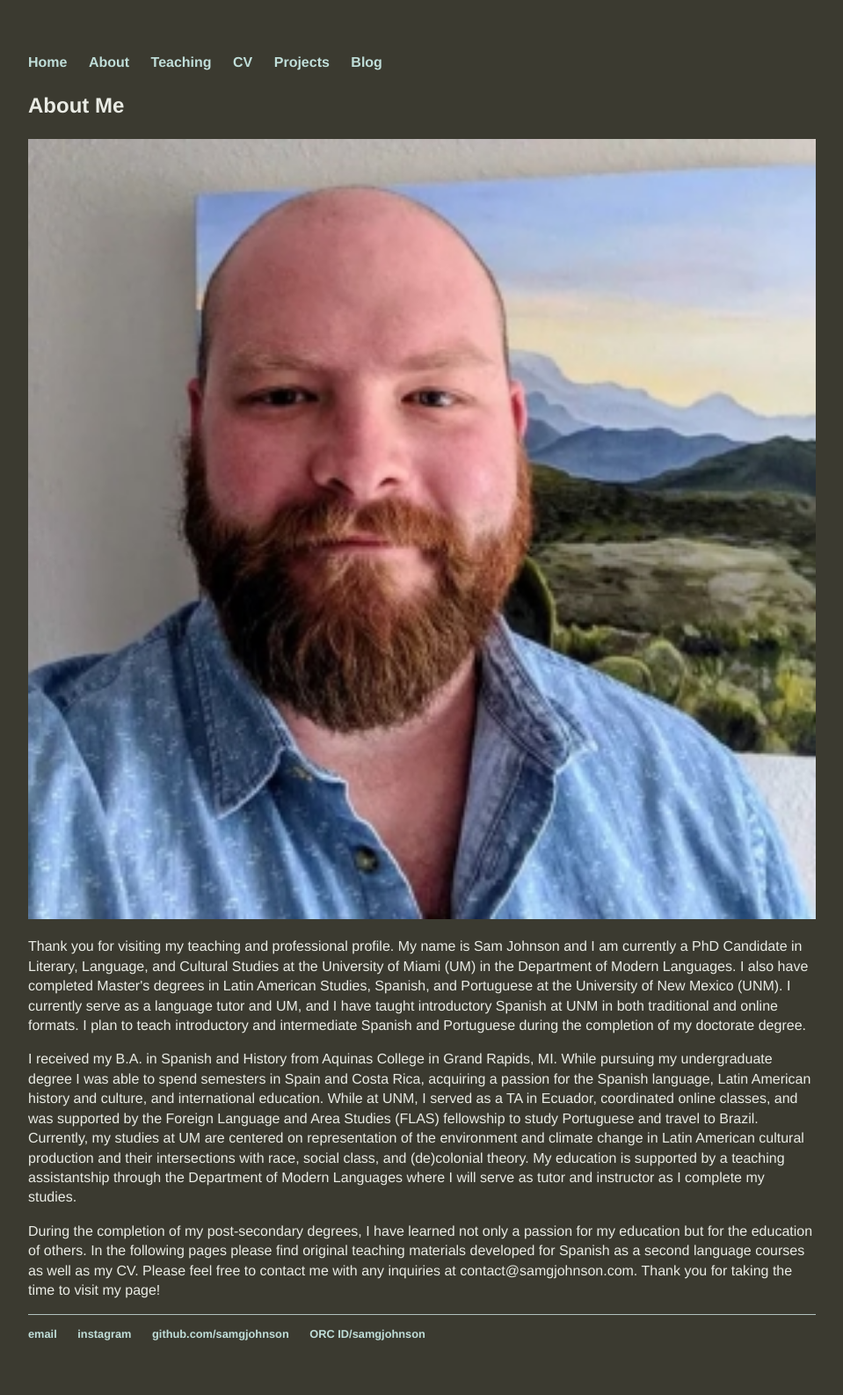
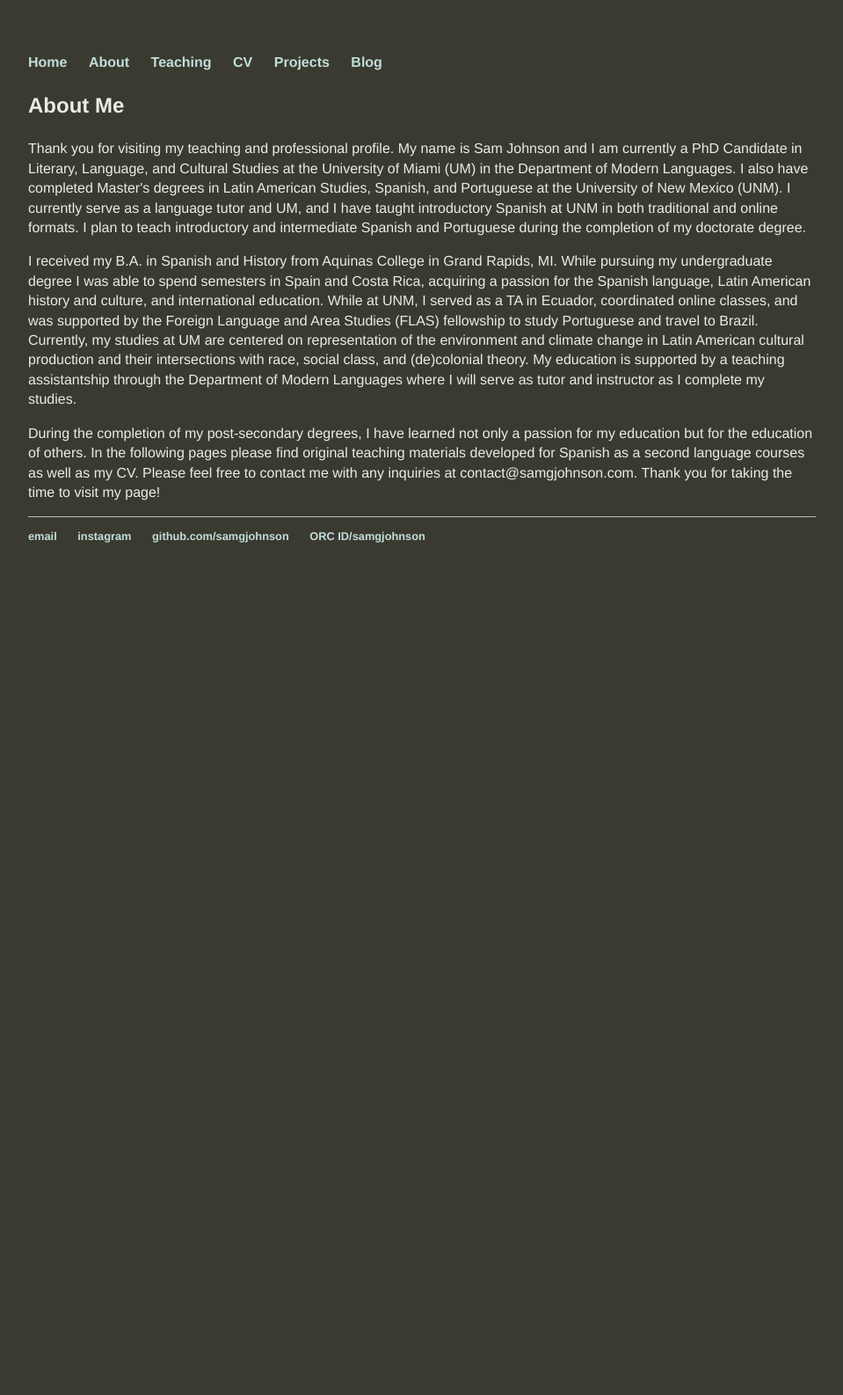
Before and after one commit to samgjohnson/samgjohnson.github.io, a Jekyll site: the page built from about/index.html, in a window 1280 px wide. Shown: the whole page at 88% size, without its empty margins (160-1119 px from the left). Built offline with Jekyll 4.4.1, drawn with Linux system fonts in a browser that asks for light colours; after the commit the page ends 900 px from its top, so only the background shows below that.

Commit message:
Update index.html

```diff
--- a/about/index.html
+++ b/about/index.html
@@ -3,7 +3,7 @@
 title: About Me
 ---
 <h3>About Me </h3>
-<img src="/assets/headshot2.JPG" alt="<My Face"> <p>Thank you for visiting my teaching and professional profile. My name is Sam Johnson and I am currently a PhD Candidate in Literary, Language, and Cultural Studies at the University of Miami (UM) in the Department of Modern Languages. I also have completed Master's degrees in Latin American Studies, Spanish, and Portuguese at the University of New Mexico (UNM). I currently serve as a language tutor and UM, and I have taught introductory Spanish at UNM in both traditional and online formats. I plan to teach introductory and intermediate Spanish and Portuguese during the completion of my doctorate degree.</p>
+<p>Thank you for visiting my teaching and professional profile. My name is Sam Johnson and I am currently a PhD Candidate in Literary, Language, and Cultural Studies at the University of Miami (UM) in the Department of Modern Languages. I also have completed Master's degrees in Latin American Studies, Spanish, and Portuguese at the University of New Mexico (UNM). I currently serve as a language tutor and UM, and I have taught introductory Spanish at UNM in both traditional and online formats. I plan to teach introductory and intermediate Spanish and Portuguese during the completion of my doctorate degree.</p>
 <p>I received my B.A. in Spanish and History from Aquinas College in Grand Rapids, MI. While pursuing my undergraduate degree I was able to spend semesters in Spain and Costa Rica, acquiring a passion for the Spanish language, Latin American history and culture, and international education. While at UNM, I served as a TA in Ecuador, coordinated online classes, and was supported by the Foreign Language and Area Studies (FLAS) fellowship to study Portuguese and travel to Brazil. Currently, my studies at UM are centered on representation of the environment and climate change in Latin American cultural production and their intersections with race, social class, and (de)colonial theory. My education is supported by a teaching assistantship through the Department of Modern Languages where I will serve as tutor and instructor as I complete my studies.</p>
 <p> During the completion of my post-secondary degrees, I have learned not only a passion for my education but for the education of others. In the following pages please find original teaching materials developed for Spanish as a second language courses as well as my CV.
 Please feel free to contact me with any inquiries at contact@samgjohnson.com. Thank you for taking the time to visit my page!</p>
```
